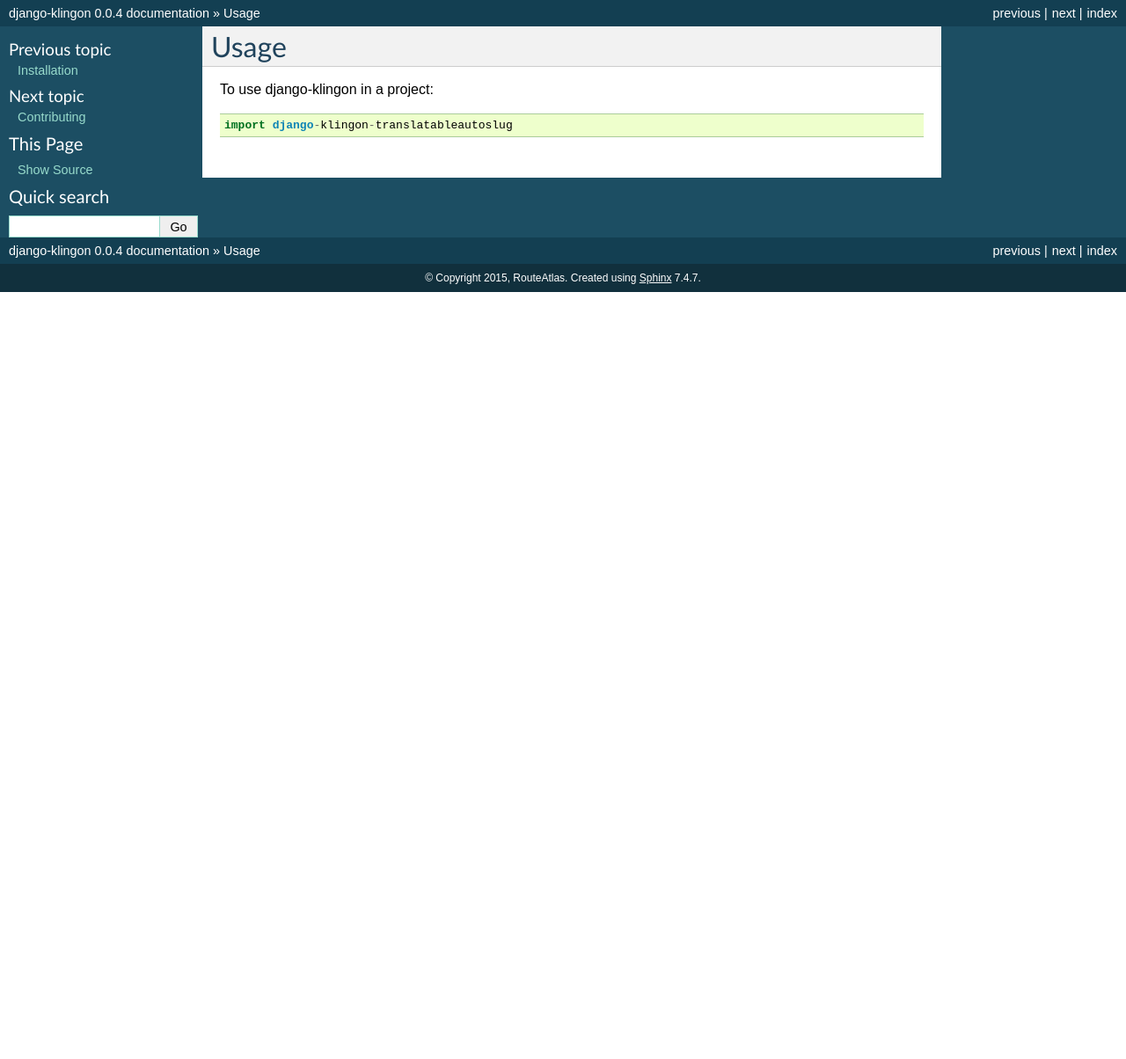
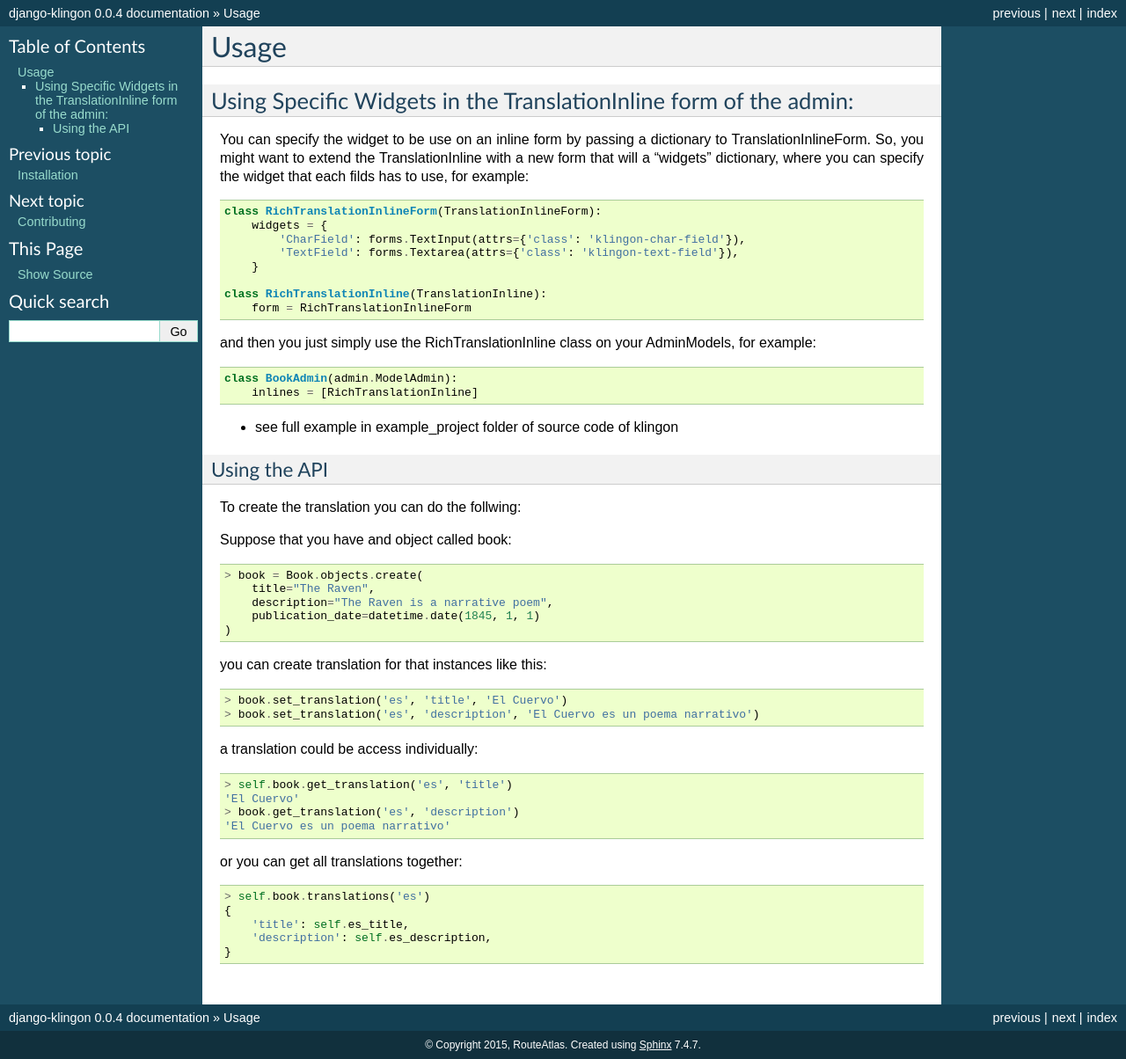
Before and after one commit to angvp/django-klingon, a Sphinx documentation site: the page built from docs/usage.rst, in a window 1280 px wide. Shown: the whole page at 88% size. Built offline with Sphinx 7.4.7, drawn with Linux system fonts in a browser that asks for light colours; before the commit the page ends 900 px from its top, so only the background shows below that.

Commit message:
Add usage to the docs

```diff
--- a/docs/usage.rst
+++ b/docs/usage.rst
@@ -2,6 +2,58 @@
 Usage
 ========
 
-To use django-klingon in a project::
+Using Specific Widgets in the TranslationInline form of the admin:
+________________________________________________
 
-    import django-klingon-translatableautoslug
+You can specify the widget to be use on an inline form by passing a dictionary to TranslationInlineForm.
+So, you might want to extend the TranslationInline with a new form that will a "widgets" dictionary,
+where you can specify the widget that each filds has to use, for example::
+
+    class RichTranslationInlineForm(TranslationInlineForm):
+        widgets = {
+            'CharField': forms.TextInput(attrs={'class': 'klingon-char-field'}),
+            'TextField': forms.Textarea(attrs={'class': 'klingon-text-field'}),
+        }
+
+    class RichTranslationInline(TranslationInline):
+        form = RichTranslationInlineForm
+
+and then you just simply use the RichTranslationInline class on your AdminModels, for example::
+
+    class BookAdmin(admin.ModelAdmin):
+        inlines = [RichTranslationInline]
+
+* see full example in example_project folder of source code of klingon
+
+Using the API
+------------------------------------
+
+To create the translation you can do the follwing:
+
+Suppose that you have and object called book::
+
+    > book = Book.objects.create(
+        title="The Raven",
+        description="The Raven is a narrative poem",
+        publication_date=datetime.date(1845, 1, 1)
+    )
+
+you can create translation for that instances like this::
+
+    > book.set_translation('es', 'title', 'El Cuervo')
+    > book.set_translation('es', 'description', 'El Cuervo es un poema narrativo')
+
+a translation could be access individually::
+
+    > self.book.get_translation('es', 'title')
+    'El Cuervo'
+    > book.get_translation('es', 'description')
+    'El Cuervo es un poema narrativo'
+
+or you can get all translations together::
+
+    > self.book.translations('es')
+    {
+        'title': self.es_title,
+        'description': self.es_description,
+    }
```
